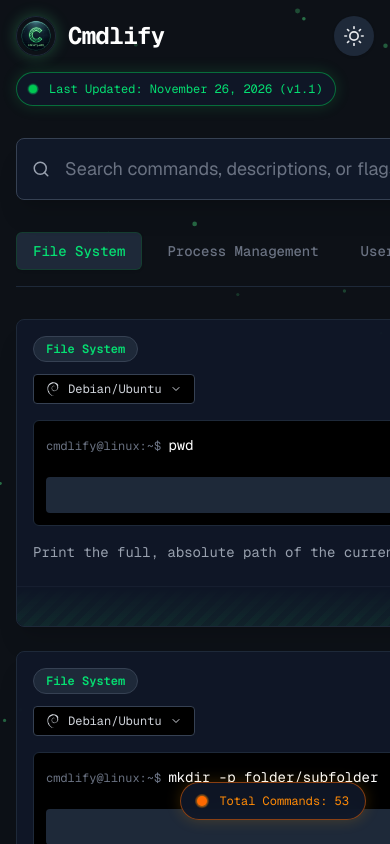
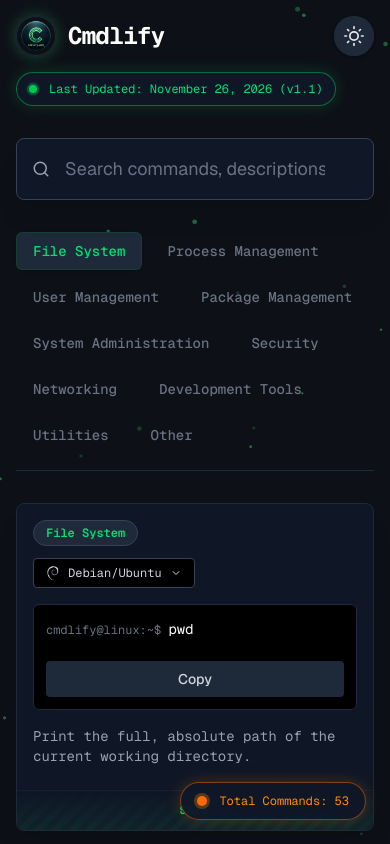
Before and after one commit to ErdSavasci/cmdlify, a Next.js app: page / in a window 390 px wide. Shown: the top 844 px of the page. Built offline with nearby package versions, Linux system fonts and the light colour scheme.

Commit message:
Some UI changes, for responsiveness)

```diff
--- a/src/app/page.tsx
+++ b/src/app/page.tsx
@@ -325,7 +325,7 @@
       <TerminalParticles />
 
       {/* Main Content: Add z-10 and relative to sit above particles */}
-      <main className="p-4 sm:p-6 md:p-10 max-w-5xl mx-auto relative z-10 transition-colors duration-300 min-h-screen">
+      <main className="p-4 sm:p-6 md:p-10 w-full max-w-[100vw] overflow-x-hidden max-w-5xl mx-auto relative z-10 transition-colors duration-300 min-h-screen">
         {/* --- Theme Toggle --- */}
         <div className="fixed top-4 right-4 md:top-8 md:right-8 z-[100]">
           <button
@@ -443,13 +443,13 @@
           )}
         </div>
 
-        {/* Category Tabs - Now a swipeable horizontal row on mobile */}
-        <div className="flex overflow-x-auto gap-2 mb-8 border-b border-gray-800 pb-4 w-full scrollbar-hide">
+        {/* Category Tabs - Wrapped and mathematically locked so they never shift */}
+        <div className="flex flex-wrap gap-2 mb-8 border-b border-gray-800 pb-4 w-full">
           {categories.map((cat) => (
             <button
               key={cat.id}
               onClick={() => setSelectedCategory(cat.id)}
-              className={`cursor-pointer px-4 py-2 rounded-md text-sm font-medium transition-all shrink-0 whitespace-nowrap ${
+              className={`cursor-pointer px-4 py-2 rounded-md text-sm font-medium transition-all ${
                 selectedCategory === cat.id
                   ? "bg-white dark:bg-gray-800 text-green-600 dark:text-green-400 shadow-sm border border-green-200 dark:border-green-900/50 bg-green-50/50"
                   : "bg-transparent text-gray-600 dark:text-gray-500 hover:text-gray-900 dark:hover:text-gray-300 hover:bg-gray-200 dark:hover:bg-gray-900 border border-transparent"
@@ -511,12 +511,12 @@
                     />
                   </div>
 
-                  {/* Command Line - Strictly Constrained */}
-                  <div className="w-full max-w-full bg-gray-50 dark:bg-black p-3 sm:p-4 rounded-md mb-4 border border-gray-200 dark:border-gray-800">
-                    <div className="flex flex-col sm:flex-row gap-3">
-                      {/* The Code Container */}
-                      <div className="w-full overflow-x-auto scrollbar-hide pb-2 sm:pb-0">
-                        <code className="inline-block text-sm sm:text-base text-gray-900 dark:text-white font-mono whitespace-nowrap [font-variant-ligatures:none] pr-4">
+                  {/* Command Line - The Grid Fix */}
+                  <div className="grid grid-cols-1 bg-gray-50 dark:bg-black p-3 sm:p-4 rounded-md mb-4 border border-gray-200 dark:border-gray-800 w-full">
+                    <div className="flex flex-col sm:flex-row gap-3 w-full">
+                      {/* The Code Container - min-w-0 is the magic key */}
+                      <div className="flex-1 min-w-0 w-full overflow-x-auto scrollbar-hide pb-2 sm:pb-0">
+                        <code className="text-sm sm:text-base text-gray-900 dark:text-white font-mono whitespace-nowrap [font-variant-ligatures:none] pr-4">
                           <span className="text-gray-400 dark:text-gray-500 select-none text-xs sm:text-sm">
                             {getOSPrefix(activeOS)}&nbsp;
                           </span>
```
